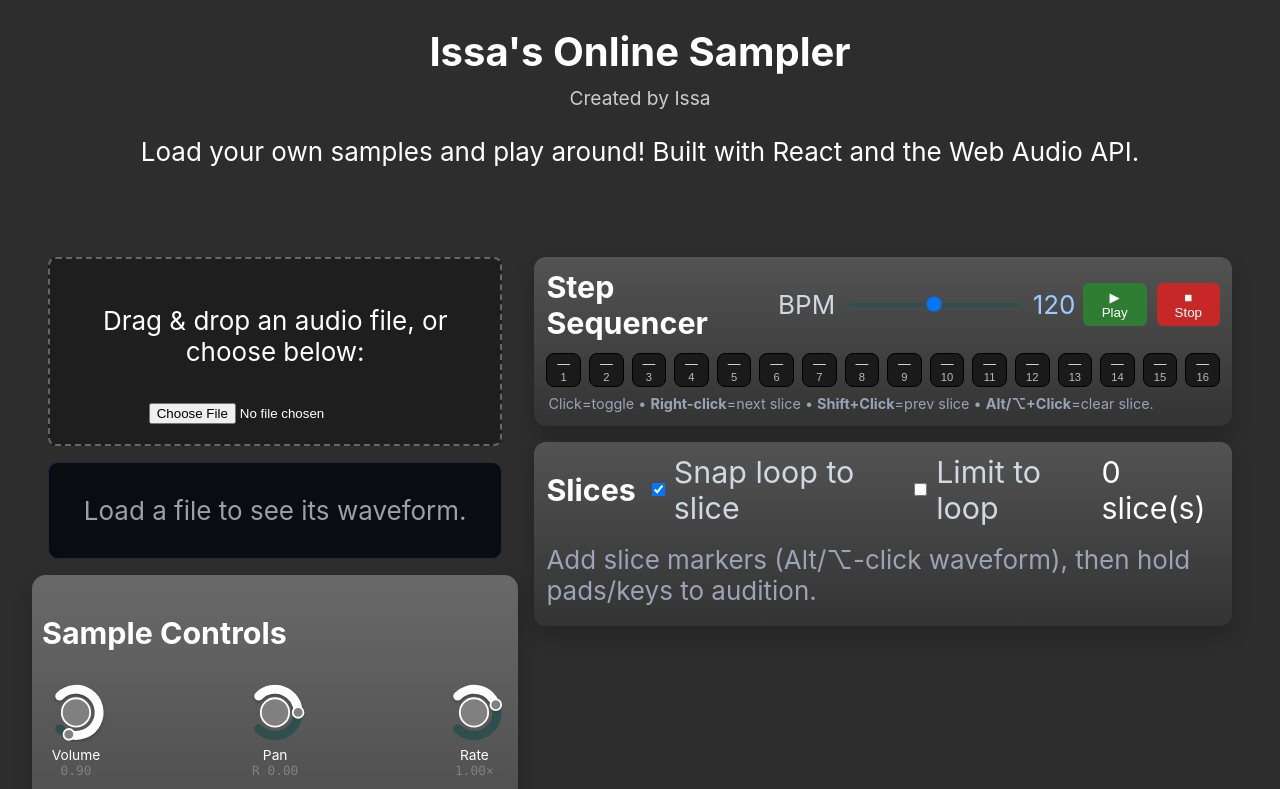
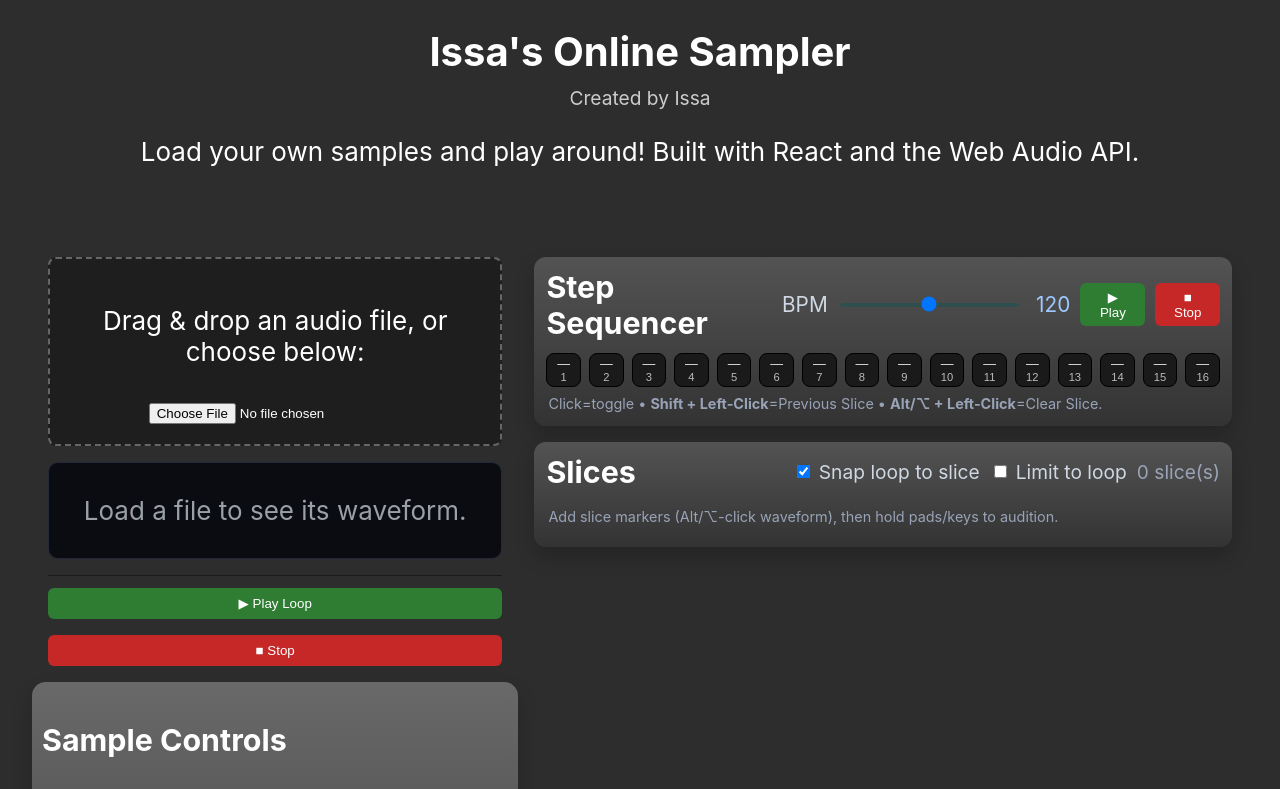
Before and after one commit to amerissa007/Issas-Online-Sampler, a React (Create React App) app: page / in a window 1280 px wide. Shown: the top 789 px of the page. Built offline with nearby package versions, Linux system fonts and the light colour scheme.

Commit message:
UI improvement, font sizes, mpc pads improved

```diff
--- a/src/App.js
+++ b/src/App.js
@@ -265,6 +265,18 @@ export default function App() {
               });
             }}
           />
+          <TransportControls
+            audioCtx={ctx}
+            buffer={buffer}
+            reversedBuffer={reversedBuffer}
+            reverse={reverse}
+            loopStart={loopStart}
+            loopEnd={loopEnd}
+            gainNode={inputGainRef.current}
+            panNode={panRef.current}
+            rate={rate}
+            onPlayhead={setPlayhead}
+          />
 
           <SampleControls
             buffer={buffer}
@@ -298,18 +310,7 @@ export default function App() {
             lpfCutoff={lpfCutoff}   setLpfCutoff={setLpfCutoff}
           />
 
-          <TransportControls
-            audioCtx={ctx}
-            buffer={buffer}
-            reversedBuffer={reversedBuffer}
-            reverse={reverse}
-            loopStart={loopStart}
-            loopEnd={loopEnd}
-            gainNode={inputGainRef.current}
-            panNode={panRef.current}
-            rate={rate}
-            onPlayhead={setPlayhead}
-          />
+
         </div>
 
         <div className="right-panel">
--- a/src/components/PadGrid/padgrid.css
+++ b/src/components/PadGrid/padgrid.css
@@ -9,17 +9,28 @@
 .padgrid-header h3 { font-size: 1.9rem; margin:0; }
 .padgrid .controls { display:flex; align-items:center; gap:10px; }
 .padgrid .controls select { padding:4px 8px; border-radius:6px; border:1px solid #2f3543; background:#0f1220; color:#e9eefc; }
-.padgrid .controls .toggle { display:flex; align-items:center; gap:6px; color:#cfd8e3; }
+.padgrid .controls .toggle { display:flex; align-items:center; gap:6px; color:#cfd8e3;font-size: 1.2rem; }
 .pads { display:grid; gap:10px; }
+.count {
+  font-size: 1.2rem;
+  color: #9aa3b7;
+}
 .pad {
   aspect-ratio: 1/1;
-  border:0; border-radius:10px;
-  background:#3953ff; color:#fff; font-weight:700; font-size:0.95rem;
+  border:0;
+  border-radius:10px;
+  background: radial-gradient(circle at 35% 30%, lightgrey 0%, grey 55%, darkslategrey 100%);
+  color:#fff;
+  font-weight:700;
+  font-size:0.95rem;
   box-shadow: 0 2px 0 rgba(0,0,0,.4);
   cursor:pointer; transition: transform .04s ease;
 }
 .pad:active { transform: translateY(2px); box-shadow: 0 0 0 rgba(0,0,0,0); }
-.padgrid-empty { color:#9aa3b7; padding:8px 0; }
+.padgrid-empty { color:#9aa3b7; padding:8px 0;
+    color: #99a3b7;
+    margin: 8px 2px 2px;
+    font-size: 0.9rem;}
 .pad.held {
   transform: translateY(2px);
   box-shadow: 0 0 0 rgba(0,0,0,0);
--- a/src/components/SliceControls/SliceControls.jsx
+++ b/src/components/SliceControls/SliceControls.jsx
@@ -33,7 +33,7 @@ export default function SliceControls({
       </div>
       <div className="row small">
         <span className="hint">
-          Add: Alt/⌥-click waveform. Remove: Ctrl/⌘-click marker. Pads use slice segments inside the current loop.
+          Add: (Alt/⌥-+ left-click) waveform. Remove: (Ctrl/⌘-+ left-click) marker. Pads use slice segments inside the current loop.
         </span>
       </div>
       <div className="rows">
--- a/src/components/SliceControls/slicecontrols.css
+++ b/src/components/SliceControls/slicecontrols.css
@@ -2,10 +2,10 @@
 ; border-radius:12px; padding:12px; box-shadow: 0 10px 20px rgba(0, 0, 0, 0.2);
  }
 .slice-controls h3 { margin:0 0 8px 0; }
-.slice-controls .row { display:flex; align-items:center; flex-wrap:wrap; gap:8px; margin:8px 0; }
+.slice-controls .row { display:flex; align-items:center; flex-wrap:wrap; gap:8px; margin:8px 0; font-size: 0.9rem; }
 .slice-controls .row.small { margin-top:4px; }
 .slice-controls button { padding:.35rem .6rem; border:0; border-radius:8px; background:#3a4bff; color:#fff; cursor:pointer; }
-.slice-controls .hint { color:#9aa3b7; }
+.slice-controls .hint { color:#9aa3b7;font-size: 0.9rem; }
 .slice-controls .rows { margin-top:8px; max-height:120px; overflow:auto; border-top:1px solid #2f3543; padding-top:8px; }
 .slice-controls .idx { width:36px; color:#cfd8e3; }
 .slice-controls .time { color:#9ec9ff; font-family: ui-monospace, SFMono-Regular, Menlo, Consolas, monospace; }
--- a/src/components/StepSequencer/StepSequencer.jsx
+++ b/src/components/StepSequencer/StepSequencer.jsx
@@ -191,7 +191,7 @@ export default function StepSequencer({
       </div>
 
       <p className="seq-hint">
-        Click=toggle • <b>Right-click</b>=next slice • <b>Shift+Click</b>=prev slice • <b>Alt/⌥+Click</b>=clear slice.
+        Click=toggle • <b>Shift + Left-Click</b>=Previous Slice • <b>Alt/⌥ + Left-Click</b>=Clear Slice.
       </p>
     </div>
   );
--- a/src/components/StepSequencer/stepsequencer.css
+++ b/src/components/StepSequencer/stepsequencer.css
@@ -45,6 +45,7 @@
     display: flex;
     align-items: center;
     gap: 10px;
+    font-size: 1.3rem;
 }
 
 .seq-controls label {
@@ -59,6 +60,7 @@
     width: 40px;
     text-align: right;
     color: #9ec9ff;
+    font-size: 1.3rem;
 }
 
 .seq-controls button {
```
